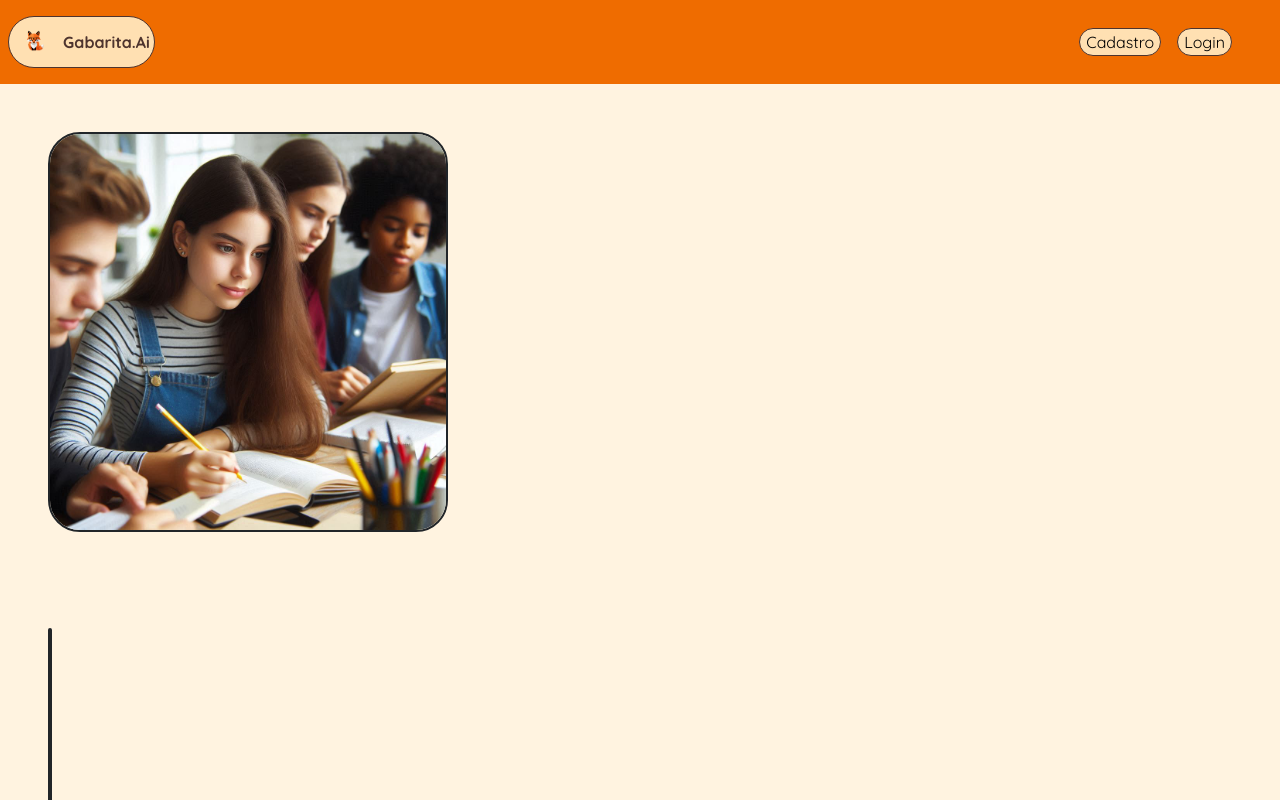
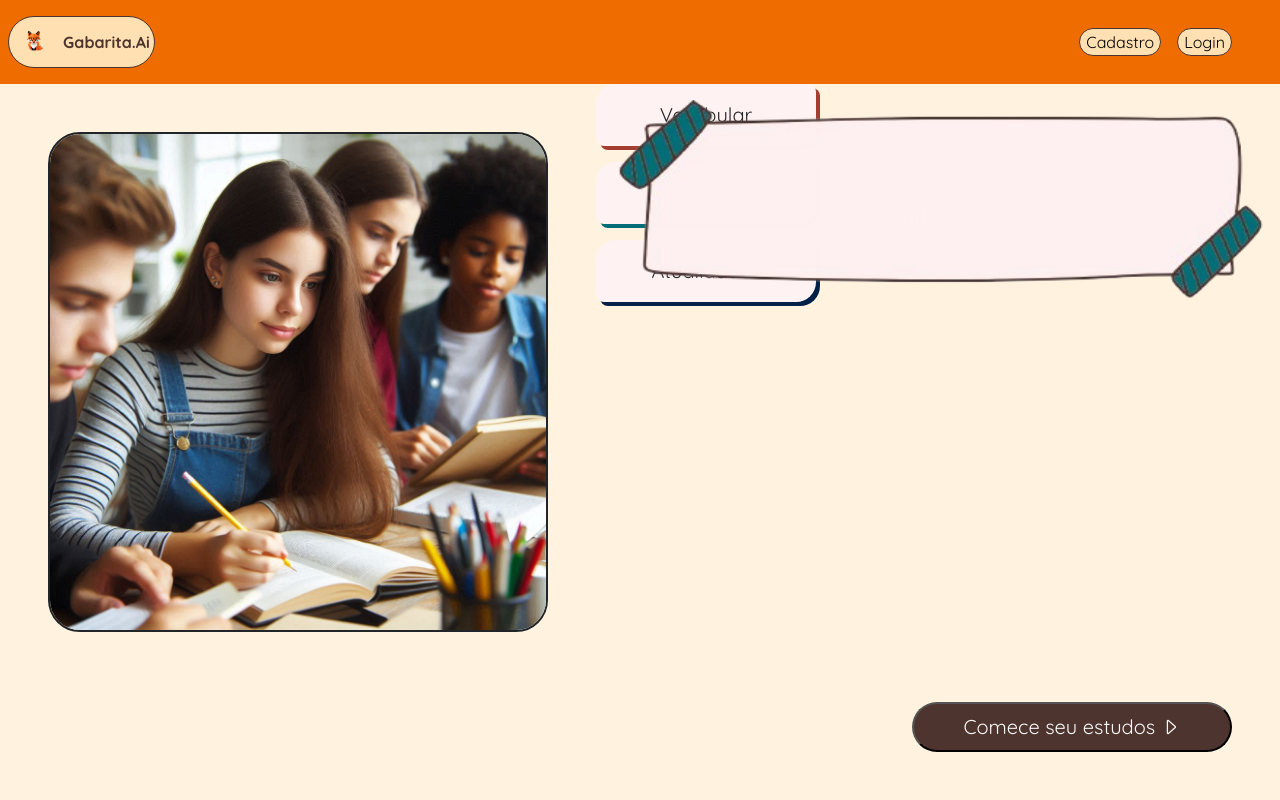
Before and after one commit to LiviaOrmeleze/gabaritaAi, a React (Vite) app in the folder gabarita-ai/: page / in a window 1280 px wide. Shown: the top 800 px of the page. Built offline with nearby package versions, Linux system fonts and the light colour scheme.

Commit message:
Ajustando o home

```diff
--- a/gabarita-ai/package.json
+++ b/gabarita-ai/package.json
@@ -10,6 +10,7 @@
     "preview": "vite preview"
   },
   "dependencies": {
+    "bootstrap-icons": "^1.13.1",
     "react": "^19.0.0",
     "react-dom": "^19.0.0",
     "react-router": "^7.4.1"
--- a/gabarita-ai/src/App.css
+++ b/gabarita-ai/src/App.css
@@ -3,10 +3,12 @@
 /* Aplicar a fonte globalmente */
 :root {
     --font-family-primary: 'Quicksand', sans-serif;
+
+
 }
 
 body {
-    font-family: var(--font-family-primary);
+    font-family: var(--font-family-primary) !important;
     background: var(--pastel-orange-100)!important;
   }
 
@@ -17,10 +19,36 @@ body {
 }
 
 .logoFonte {
-    font-family: var(--font-family-primary);
     color: var(--pastel-orange-1000);
 
 }
+
+.blocoVesti {
+    background: var(--pastel-pink-90);
+    border-radius: 20px 8px 20px 8px;
+    box-shadow: 4px 4px 0px 0px #a33d2f;
+    width: 220px;
+}
+
+.blocoCon {
+    background: var(--pastel-pink-90);
+    border-radius: 20px 8px 20px 8px;
+    box-shadow: 4px 4px 0px 0px #006d77;
+    width: 220px;
+}
+
+.blocoAtua {
+    background: var(--pastel-pink-90);
+    border-radius: 20px 8px 20px 8px;
+    box-shadow: 4px 4px 0px 0px #002147;
+    width: 220px;
+}
+
+.btnCome{
+    background: var(--pastel-orange-1000) !important;
+
+}
+
 
 .bgLogo{
     background: var(--pastel-orange-200);
--- a/gabarita-ai/src/App.jsx
+++ b/gabarita-ai/src/App.jsx
@@ -3,9 +3,10 @@ import Home from "./pages/Home";
 import { BrowserRouter, Routes, Route } from "react-router";
 import 'bootstrap/dist/css/bootstrap.min.css'
 import "bootstrap/dist/js/bootstrap.bundle.min"
+import 'bootstrap-icons/font/bootstrap-icons.css'
 import Header from "./component/header/Header";
 import logo from '/logo.png'
-import pessoasHome from './assets/home.jpg'
+
 
 
 import "./scss/styles.scss"
@@ -17,12 +18,11 @@ const App = () => {
       <BrowserRouter>
       <Header  className='d-flex align-items-center'
       logo={logo}/>
-      <Home className="d-flex flex-column"
-      pessoasHome={pessoasHome}/>
+
 
       <main className="flex-grow-1 d-flex flex-column">
       <Routes>
-        <Route path="/" element={<Home />} />
+        <Route path="/" element={<Home/>}  />
 
       </Routes>
       </main>
--- a/gabarita-ai/src/pages/Home.jsx
+++ b/gabarita-ai/src/pages/Home.jsx
@@ -1,16 +1,41 @@
-import React from 'react'
+import React from "react";
+import pessoasHome from "../assets/home.jpg";
+import banner from "../assets/banner.png";
 
+const Home = () => {
+  return (
+    <>
+      <div className="d-flex ">
+        <img
+          height={500}
+          width={500}
+          className="rounded-5 m-5  border border-2 border-dark"
+          src={pessoasHome}
+          alt=""
+        />
 
-const Home = (props) => {
-  return (
-    <div >
+        <div className="d-flex flex-column ">
+          <div className="blocoVesti p-3 text-center fs-5 mb-3 ">
+            Vestibular
+          </div>
+          <div className="blocoCon p-3 text-center  fs-5 mb-3">Concurso</div>
+          <div className="blocoAtua p-3 text-center fs-5">Atualidades</div>
+        </div>
+      </div>
+
+      <button className="w-25 rounded-5 p-2 btnCome text-light fs-5 position-fixed bottom-0 end-0 m-5">
+        Comece seu estudos <i class="bi bi-caret-right text-light"></i>
+      </button>
+
       <img
-      height={400}
-      className='rounded-5 m-5 border border-2 border-dark'
-      src={props.pessoasHome}
+      className="object-fit position-absolute end-0 m-3 "
+      height={200}
+      width={650}
+      src={banner}
       alt="" />
-    </div>
-  )
-}
+      <p></p>
+    </>
+  );
+};
 
-export default Home
+export default Home;
--- a/gabarita-ai/src/scss/styles.scss
+++ b/gabarita-ai/src/scss/styles.scss
@@ -40,6 +40,7 @@ $pastels: (
   "pastel-red-800": #d32f2f,
   "pastel-red-900": #c62828,
 
+  "pastel-pink-90": #fff2f2,
   "pastel-pink-100": #fce4ec,
   "pastel-pink-200": #f8bbd0,
   "pastel-pink-300": #f48fb1,
```
Also changed, not shown: gabarita-ai/src/assets/banner.png (added), 1 other file (tests, documents, lock files or other folders).
